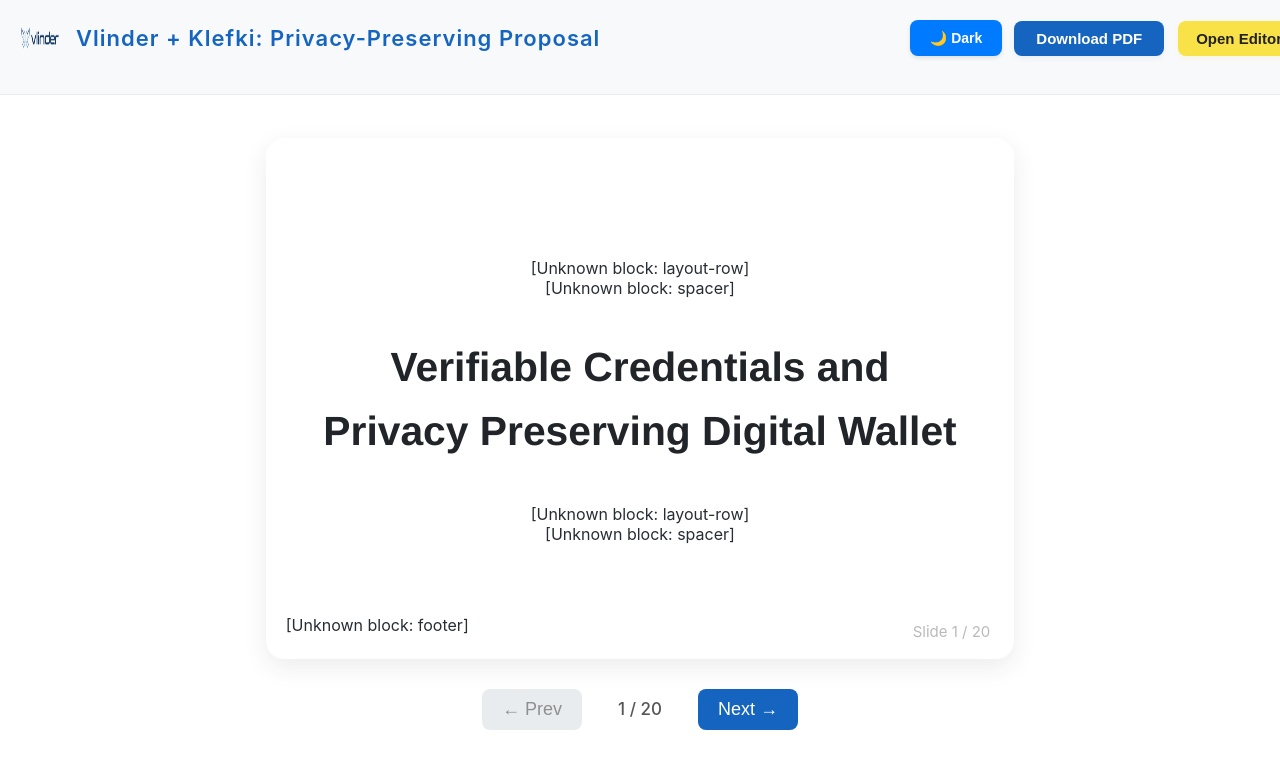
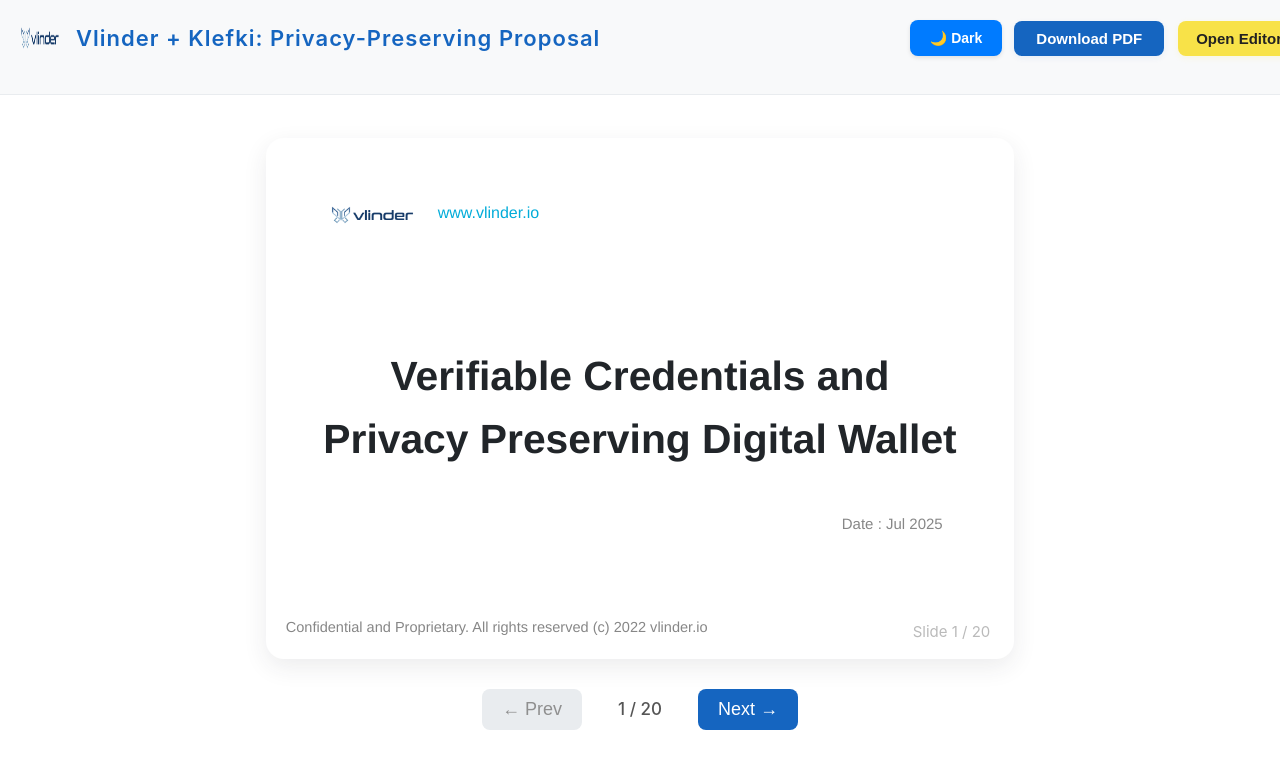
Before and after one commit to DarssiniRamesh/slideviewpro-106015-106024, a React (Create React App) app in the folder web_frontend/: page / in a window 1280 px wide. Shown: the top 768 px of the page. Built offline with nearby package versions, Linux system fonts and the light colour scheme.

Commit message:
CheckPoint

```diff
--- a/web_frontend/src/Slide.js
+++ b/web_frontend/src/Slide.js
@@ -15,6 +15,7 @@ function Slide({ slideNumber, totalSlides, render, editMode, onBlockUpdate, logo
   function renderBlocks(blocks) {
     return blocks.map((blk, idx) => {
       const Comp = getBlockComponent(blk.type);
+
       if (!Comp) {
         return (
           <div key={blk.key || idx} style={blk.style}>
@@ -22,13 +23,16 @@ function Slide({ slideNumber, totalSlides, render, editMode, onBlockUpdate, logo
           </div>
         );
       }
-      const { type, ...rest } = blk;
-      // For logo block, forward logoDataUrl
+
+      // -- The special handling for stock blocks --
       if (blk.type === "logo") {
+        // For logo block, forward logoDataUrl.
+        const { type, ...rest } = blk;
         return <Comp key={blk.key || idx} {...rest} logoDataUrl={logoDataUrl} />;
       }
-      // If block is diagram, supply handlers for live diagram saving
       if (blk.type === "diagram") {
+        // Diagram: live-editable in editor, read-only otherwise.
+        const { type, ...rest } = blk;
         return (
           <Comp
             key={blk.key || idx}
@@ -40,6 +44,36 @@ function Slide({ slideNumber, totalSlides, render, editMode, onBlockUpdate, logo
           />
         );
       }
+      if (blk.type === "layout-row") {
+        // Render its children as modular blocks
+        // Accept both children as already-rendered or as config; handle config recursively
+        const { children = [], ...rest } = blk;
+        return (
+          <Comp key={blk.key || idx} {...rest}>
+            {Array.isArray(children)
+              ? children.map((child, cidx) =>
+                  // Modular render any subblocks
+                  child && typeof child.type === "string"
+                    ? renderBlocks([child])[0]
+                    : child
+                )
+              : children}
+          </Comp>
+        );
+      }
+      if (blk.type === "spacer") {
+        // Map legacy and prop naming
+        const { flex = 1, minHeight = 10, style = {}, ...rest } = blk;
+        return <Comp key={blk.key || idx} flex={flex} minHeight={minHeight} style={style} {...rest} />;
+      }
+      if (blk.type === "footer") {
+        // FooterBlock: pass text and style
+        const { text, style = {}, ...rest } = blk;
+        return <Comp key={blk.key || idx} text={text} style={style} {...rest} />;
+      }
+
+      // Default handler: pass props as-is
+      const { type, ...rest } = blk;
       return <Comp key={blk.key || idx} {...rest} />;
     });
   }
--- a/web_frontend/src/components/BlockRegistry.js
+++ b/web_frontend/src/components/BlockRegistry.js
@@ -2,6 +2,9 @@ import TextBlock from "./TextBlock";
 import ImageBlock from "./ImageBlock";
 import DiagramBlock from "./DiagramBlock";
 import LogoBlock from "./LogoBlock";
+import LayoutRowBlock from "./LayoutRowBlock";
+import SpacerBlock from "./SpacerBlock";
+import FooterBlock from "./FooterBlock";
 
 // Add further block types as needed.
 export const BLOCK_REGISTRY = {
@@ -9,7 +12,10 @@ export const BLOCK_REGISTRY = {
   image: ImageBlock,
   diagram: DiagramBlock,
   logo: LogoBlock,
-  // Support other blocks (footer, spacer, list, etc.) as the app expands.
+  "layout-row": LayoutRowBlock,
+  spacer: SpacerBlock,
+  footer: FooterBlock,
+  // Support other blocks (list, platform-card, badges, etc.) as the app expands.
 };
 
 /**
--- /dev/null
+++ b/web_frontend/src/components/FooterBlock.js
@@ -0,0 +1,25 @@
+import React from "react";
+
+/**
+ * PUBLIC_INTERFACE
+ * FooterBlock: Renders a standard slide footer for copyright or info.
+ * Props:
+ *   - text: string or ReactNode (required)
+ *   - style: (object) Optional CSS overrides
+ */
+function FooterBlock({ text, style = {} }) {
+  const mergedStyle = {
+    color: "var(--footer-text, #878787)",
+    fontSize: ".91rem",
+    marginTop: 40,
+    fontFamily: '"Helvetica Neue", Arial, sans-serif',
+    ...style,
+  };
+  return (
+    <div className="slide-footer" style={mergedStyle}>
+      {text}
+    </div>
+  );
+}
+
+export default FooterBlock;
--- /dev/null
+++ b/web_frontend/src/components/LayoutRowBlock.js
@@ -0,0 +1,37 @@
+import React from "react";
+
+/**
+ * PUBLIC_INTERFACE
+ * LayoutRowBlock: Renders a horizontal flex row container for child blocks.
+ * Props:
+ *   - children: array of component/block configs
+ *   - gap: (optional) horizontal gap between children
+ *   - style: (optional) object, custom style overrides
+ *
+ * Typically used for placing multiple blocks in a row.
+ */
+function LayoutRowBlock({ children = [], gap = 22, style = {}, ...rest }) {
+  // Accept both serialized children blocks as 'children' prop,
+  // or as actual React children
+  // When children are block configs, Slide.js will call this with already-rendered child nodes.
+  const mergedStyle = {
+    display: "flex",
+    flexDirection: "row",
+    alignItems: "center",
+    gap,
+    width: "100%",
+    ...style,
+  };
+  return (
+    <div style={mergedStyle} {...rest}>
+      {Array.isArray(children)
+        ? children.map((child, idx) =>
+            // If JSX element, just render; otherwise assume already rendered child
+            React.isValidElement(child) ? child : <React.Fragment key={idx}>{child}</React.Fragment>
+          )
+        : children}
+    </div>
+  );
+}
+
+export default LayoutRowBlock;
--- /dev/null
+++ b/web_frontend/src/components/SpacerBlock.js
@@ -0,0 +1,24 @@
+import React from "react";
+
+/**
+ * PUBLIC_INTERFACE
+ * SpacerBlock: Renders expandable/flexible space between blocks.
+ * Props:
+ *   - flex: (number) Fractional flex grow (default 1)
+ *   - minHeight: (number) Minimum vertical size (optional)
+ *   - style: (object) Optional style overrides.
+ */
+function SpacerBlock({ flex = 1, minHeight = 10, style = {} }) {
+  return (
+    <div
+      style={{
+        flex,
+        minHeight,
+        ...style,
+      }}
+      aria-hidden="true"
+    />
+  );
+}
+
+export default SpacerBlock;
```
Also changed, not shown: 1 other file (tests, documents, lock files or other folders).
